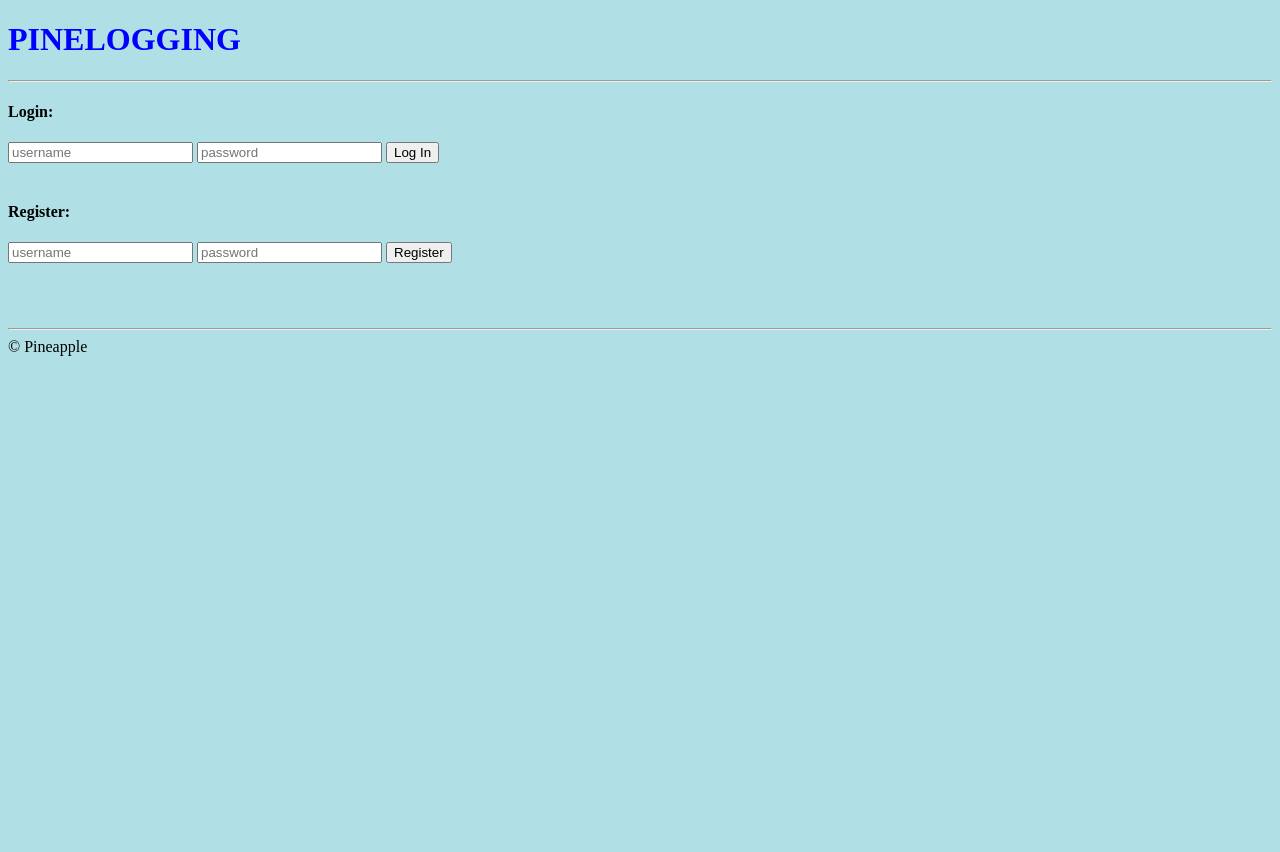
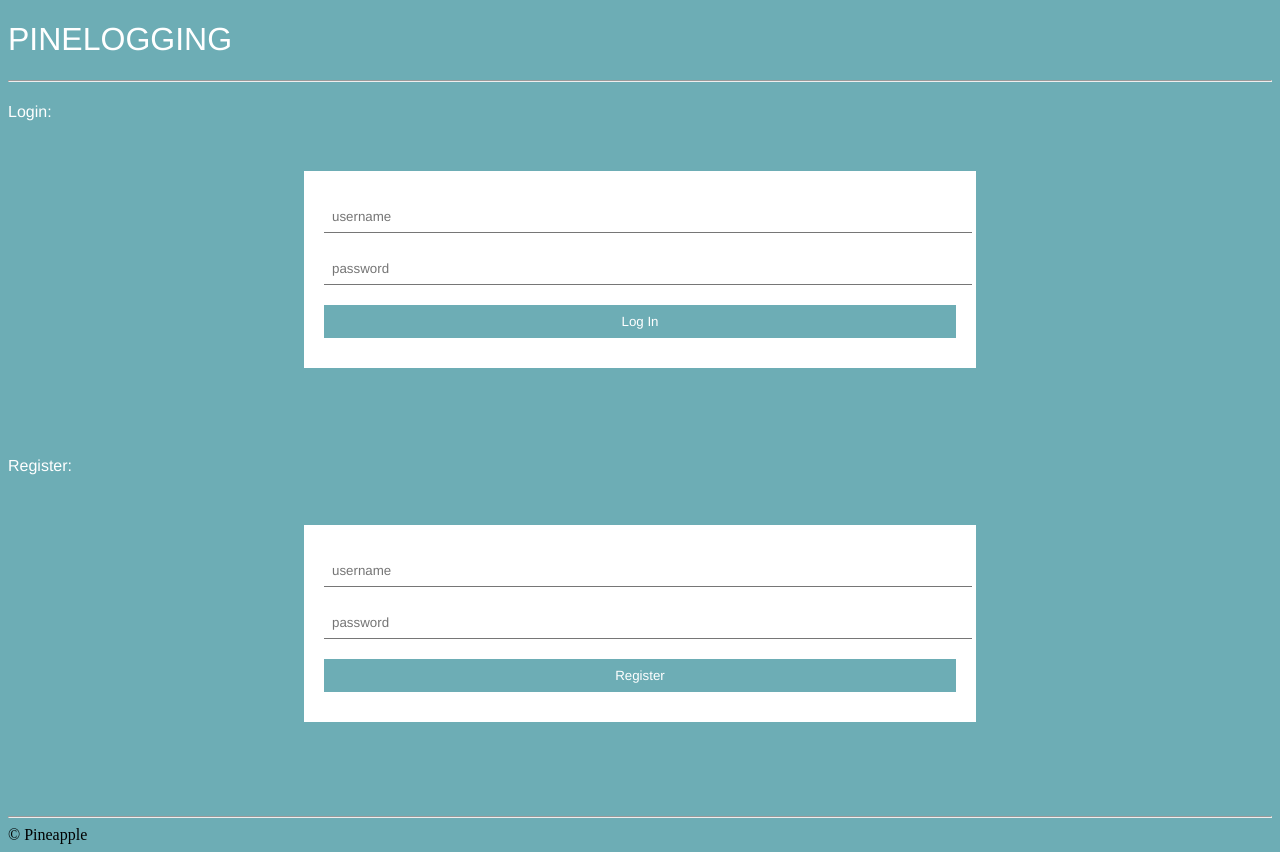
Before and after one commit to jaredasch/Pineapple, a Flask app: page / in a window 1280 px wide. Before the commit the page ends 356 px from the top, so only its background shows below. Run offline with Flask 2, Linux system fonts and the light colour scheme.

Commit message:
add styling

```diff
--- a/static/style.css
+++ b/static/style.css
@@ -1,9 +1,63 @@
 body {
-    background-color: powderblue;
+    background-color: #6dadb5;
 }
-h1 {
-    color: blue;
+h1, h2, h3, h4 {
+    font-family: 'Helvetica';
+    color: white;
+    font-weight: 100;
 }
+
 p {
     color: red;
 }
+
+form {
+    margin: 50px auto;
+    width: 50%;
+    background-color: #fff;
+    padding: 20px
+}
+
+form input[type="text"], form input[type="password"] {
+    width: 100%;
+    padding: 8px;
+    margin: 10px auto 10px auto;
+    font-family: 'Helvetica', Arial, sans-serif;
+    border-width: 0 0 1px 0
+}
+
+form input:focus {
+    outline: none;
+    border-color: #ccc
+}
+
+form input[type="submit"] {
+    width: 100%;
+    padding: 8px;
+    margin: 10px auto 10px auto;
+    background-color: #6dadb5;
+    border: 1px solid #6dadb5;
+    color: white;
+    -webkit-transition: all .35s;
+    -moz-transition: all .35s;
+    transition: all .35s;
+    font-family: 'Helvetica', Arial, sans-serif
+}
+
+form input[type="submit"]:hover {
+    background-color: #fff;
+    color: #6dadb5;
+}
+
+form textarea {
+    resize: none;
+    -webkit-box-sizing: border-box;
+    -moz-box-sizing: border-box;
+    box-sizing: border-box;
+    width: 100%;
+    border: none;
+}
+
+form textarea:focus {
+    outline: none;
+}
```
